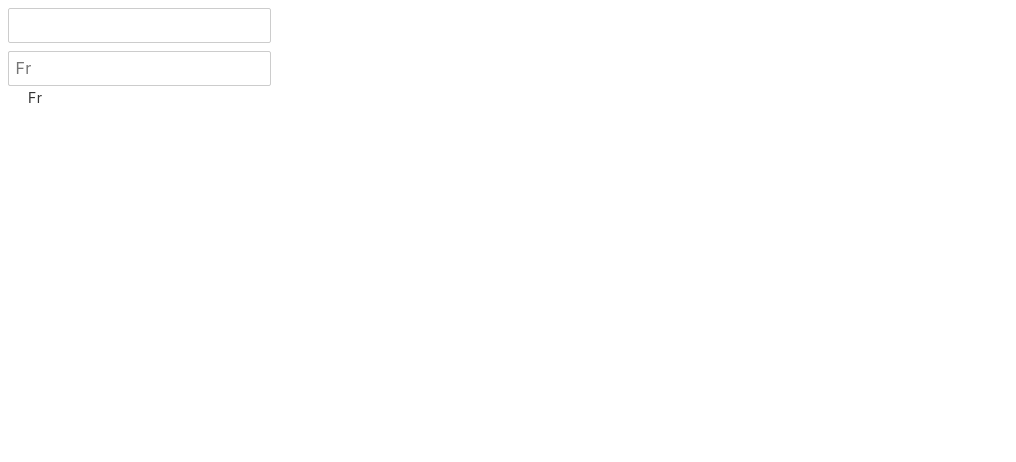
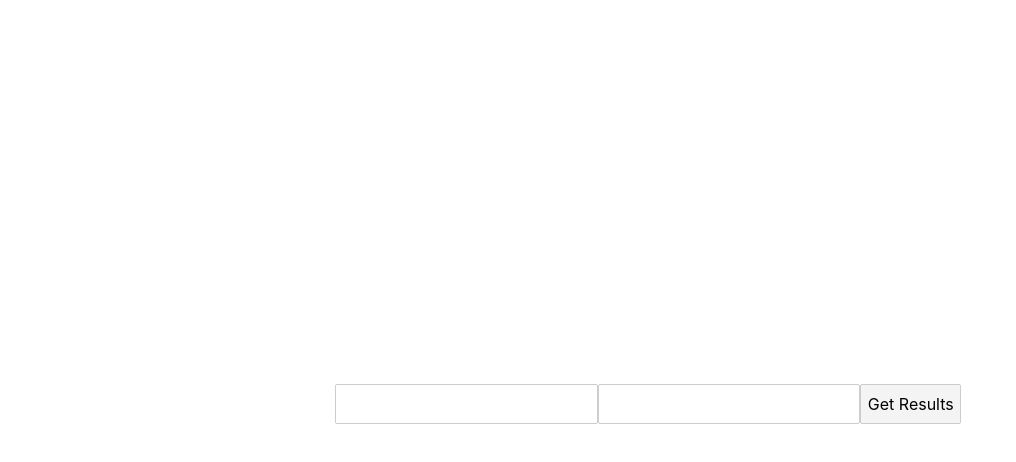
Before and after one commit to wiillthomas/google_location_faker, a Svelte app in the folder client_src/: page / in a window 1280 px wide. Shown: the top 462 px of the page, without its empty margins (0-1016 px from the left). Built offline with nearby package versions, Linux system fonts and the light colour scheme.

Commit message:
Cors for development, list possible inputs

```diff
--- a/client_src/src/App.svelte
+++ b/client_src/src/App.svelte
@@ -7,6 +7,7 @@
 	let googleLink;
 	let flashError;
 	let locationPlaceholder = "Fr";
+	let possibleLocations = []
 
 	function handleClick(){
 		if ( location && query ) {
@@ -31,12 +32,11 @@
 			return response.json()
 		})
 		.then((data) => {
-			console.log(data)
 			locationPlaceholder = ""
+			possibleLocations.length = 0
 			for ( let i = 0; i < 10; i += 1 ) {
-				if ( data[ i ] !== undefined ) {
-					locationPlaceholder += `${location}${data[i]}
-					`
+				if ( data[i] ){
+					possibleLocations.push(`${location}${data[i]}`)
 				}
 			}
 		})
@@ -46,9 +46,6 @@
 </script>
 
 <style>
-	h1 {
-		color: purple;
-	}
 	.flash-message {
 		display: flex;
 		height: 50px;
@@ -62,21 +59,44 @@
 		justify-content: center;
 		align-items: center;
 	}
-	.location-input__container {
+
+	.container {
+		height: 100vh;
+		width: 100vw;
+		display: flex;
+		flex-direction: column;
+		justify-content: center;
+		align-items: center;
+	}
+
+	.container .input-container {
+		display: flex;
+		flex-direction: row;
+	}
+	.container input, .container button {
+		height: 40px;
+	}
+
+	input.query {
 		position: relative;
 	}
-	.location-input__container input {
+	input.query::before {
+		content: "Query";
 		position: absolute;
-		font-size: 16px;
-		letter-spacing: 1px;
+		top: -10px;
+		left: 0;
 	}
-	.location-input__container .placeholder {
+
+	.possible-location-container {
 		position: absolute;
-		font-size: 14px;
-		top: 38px;
-		left: 20px;
-    	letter-spacing: 1px;
+		display: flex;
+		flex-direction: column
 	}
+
+	.possible-location-container button {
+		text-align: left;
+	}
+
 </style>
 
 {#if flashError}
@@ -85,16 +105,26 @@
 	</div>
 {/if}
 
-	<input bind:value={query}>
-<div class="location-input__container">
-	<input bind:value={location} on:keyup={handleAutoComplete} placeholder={locationPlaceholder}>
-	<div class="placeholder">{ locationPlaceholder }</div>
+<div class="container">
+	<div class="input-container">
+		<input class="query" bind:value={query}>
+		<div class="location location-input__container">
+			<input bind:value={location} on:keyup={handleAutoComplete} >
+				<div class="possible-location-container">
+					{#each possibleLocations as location}
+						<button name={location}>
+							{location}
+						</button>
+					{/each}
 				</div>
-
+		</div>
 		<button on:click={handleClick}>
 			Get Results
 		</button>
-
+	</div>
+	<div class="link-container">
 		{#if googleLink}
 			<a href={googleLink}>link here!</a>
 		{/if}
+	</div>
+</div>
```
Lines whose indentation alone changed are shown as unchanged.
